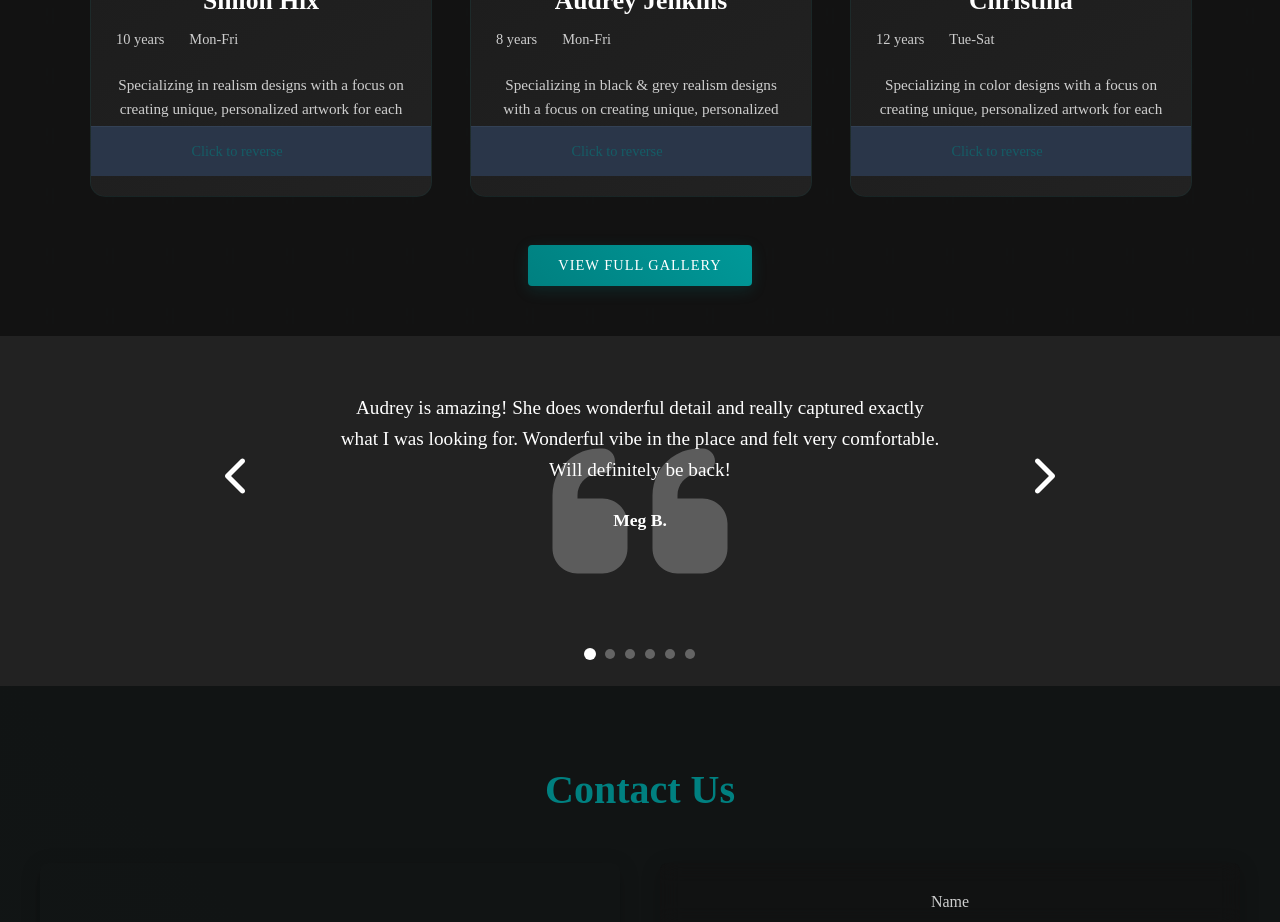
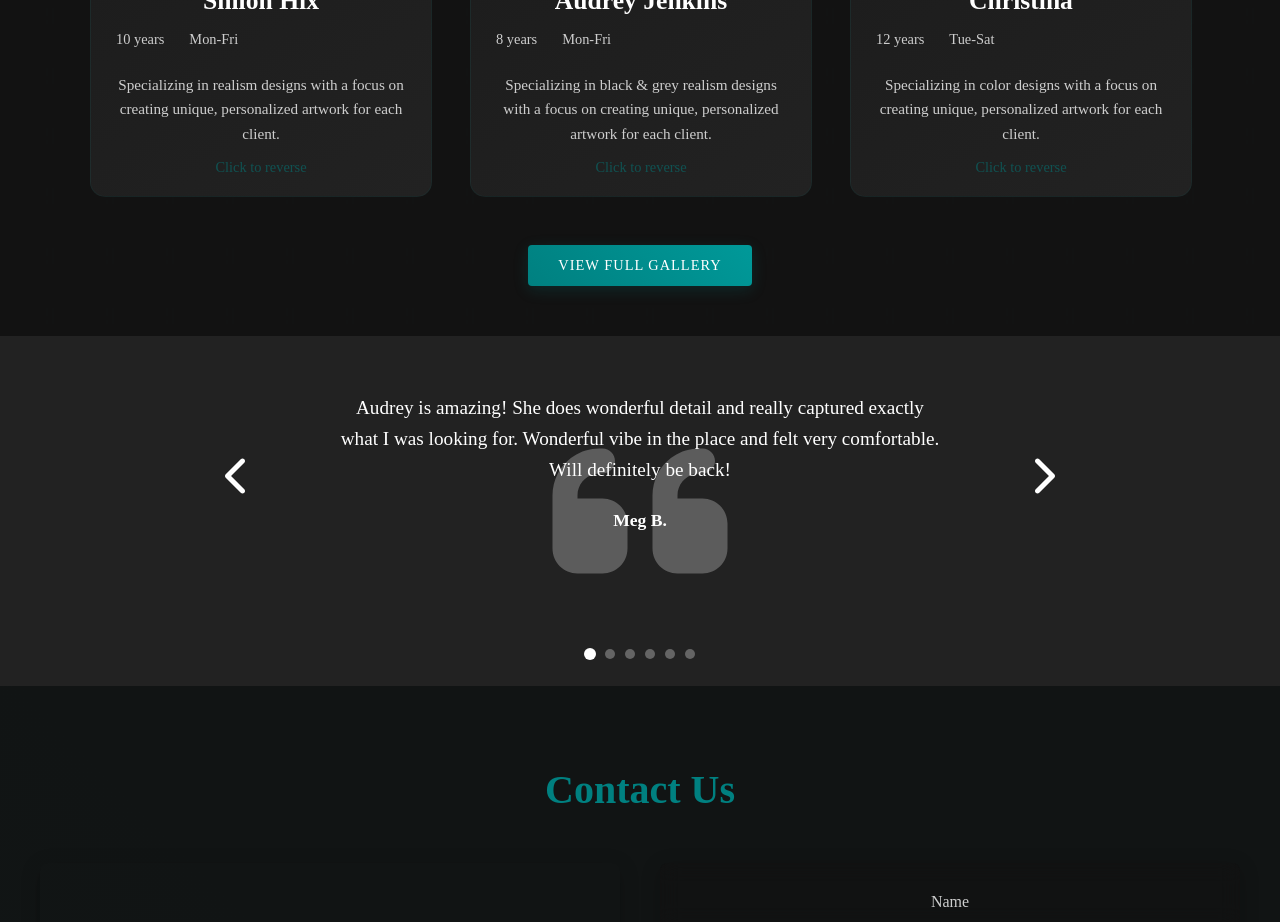
Before and after one commit to GabeKouki/tattoo, a React (Create React App) app: page / in a window 1280 px wide. Shown: the part 2320-3242 px from the top of the page. Built offline with nearby package versions, Linux system fonts and the light colour scheme; no server answers; grey boxes are pictures that could not be loaded.

Commit message:
im not the smartest

```diff
--- a/src/Components/ArtistCards/ArtistCards.css
+++ b/src/Components/ArtistCards/ArtistCards.css
@@ -273,7 +273,7 @@
   box-shadow: 0 4px 15px rgba(0, 128, 128, 0.3);
 }
 
-.card-footer {
+.artist-card-footer {
   position: absolute;
   bottom: 20px;
   width: 100%;
--- a/src/Components/ArtistCards/ArtistCards.jsx
+++ b/src/Components/ArtistCards/ArtistCards.jsx
@@ -84,7 +84,7 @@ const ArtistCard = ({ artist }) => {
                 Specializing in {artist.specialty.toLowerCase()} designs with a focus on
                 creating unique, personalized artwork for each client.
               </p>
-              <div className="card-footer">
+              <div className="artist-card-footer">
                 <span className="flip-hint">Click to reverse</span>
               </div>
             </div>
```
